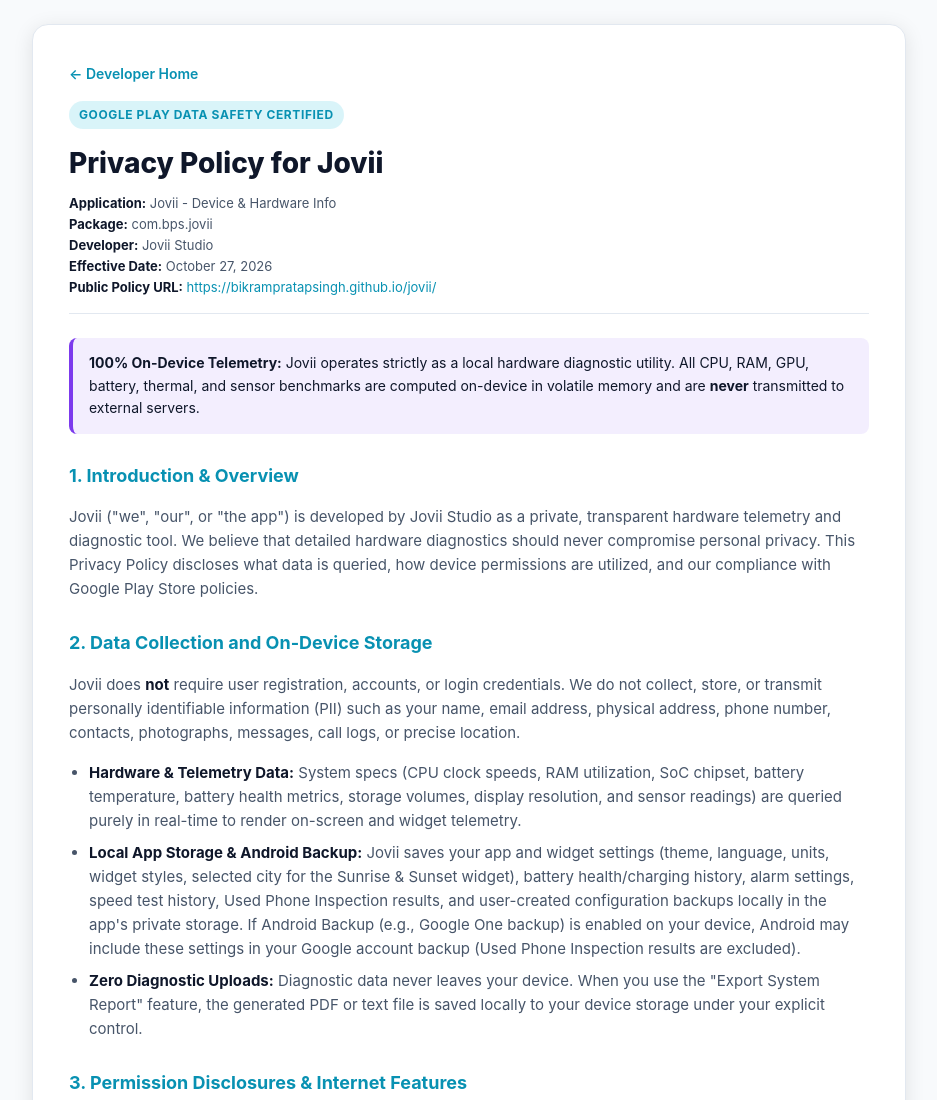
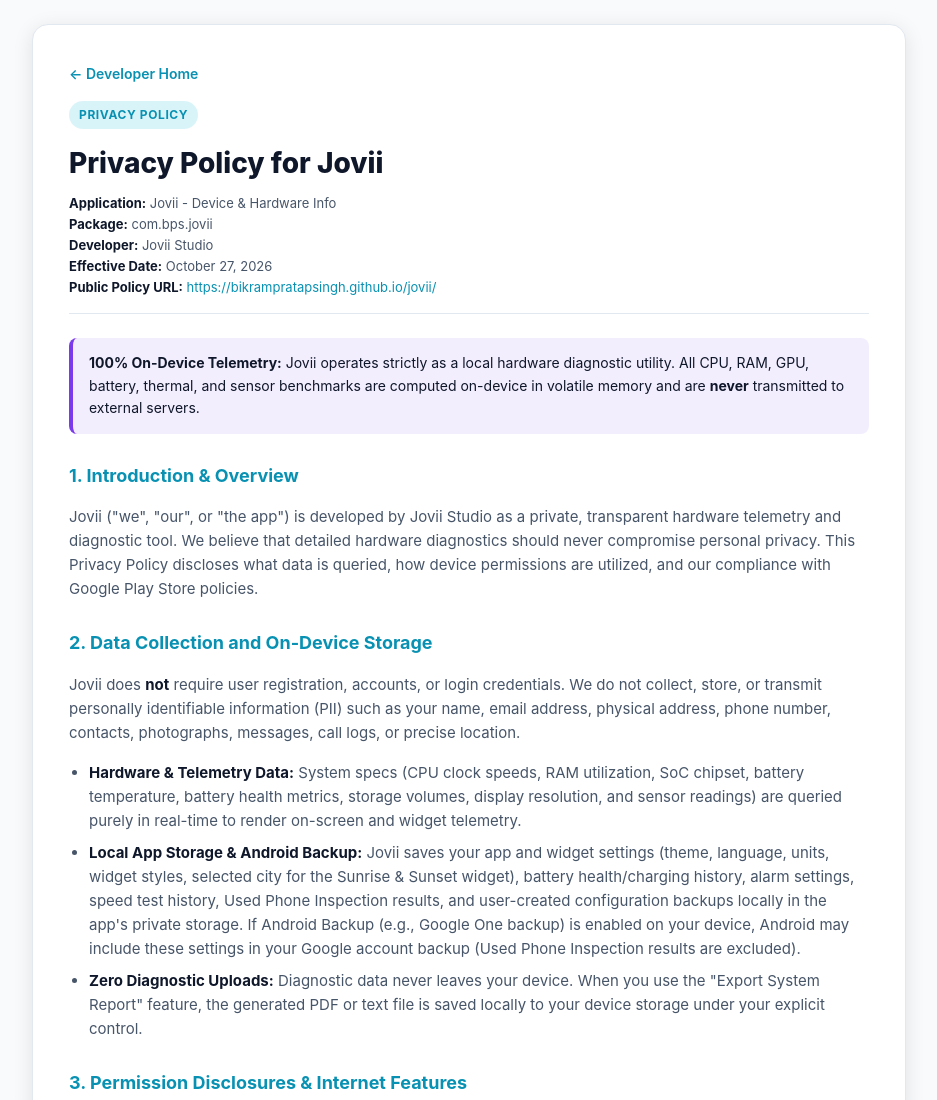
Before and after one commit to bikrampratapsingh/bikrampratapsingh.github.io, a plain HTML site: page jovii/index.html in a window 1280 px wide. Shown: the top 1100 px of the page, without its empty margins (171-1108 px from the left). Drawn offline with Linux system fonts and the light colour scheme.

Commit message:
jovii: remove 'Data Safety Certified' badge
Co-Authored-By: Claude Opus 5.5 <noreply@anthropic.com>

```diff
--- a/jovii/index.html
+++ b/jovii/index.html
@@ -119,7 +119,7 @@
 <body>
     <div class="container">
         <a href="/" style="color: var(--accent-cyan); text-decoration: none; font-size: 14px; font-weight: 600; display: inline-block; margin-bottom: 16px;">&larr; Developer Home</a><br>
-        <span class="badge">Google Play Data Safety Certified</span>
+        <span class="badge">Privacy Policy</span>
         <h1>Privacy Policy for Jovii</h1>
         <div class="meta-info">
             <strong>Application:</strong> Jovii - Device & Hardware Info<br>
```
